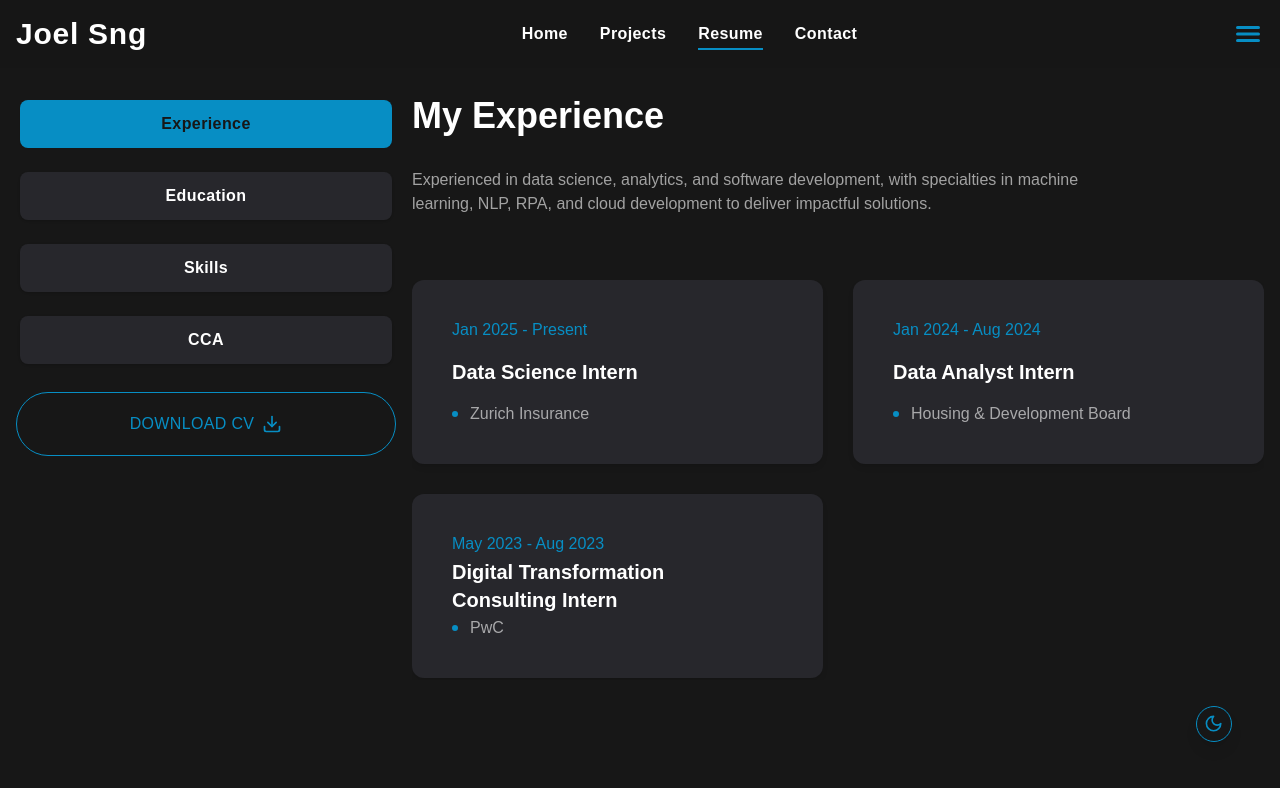
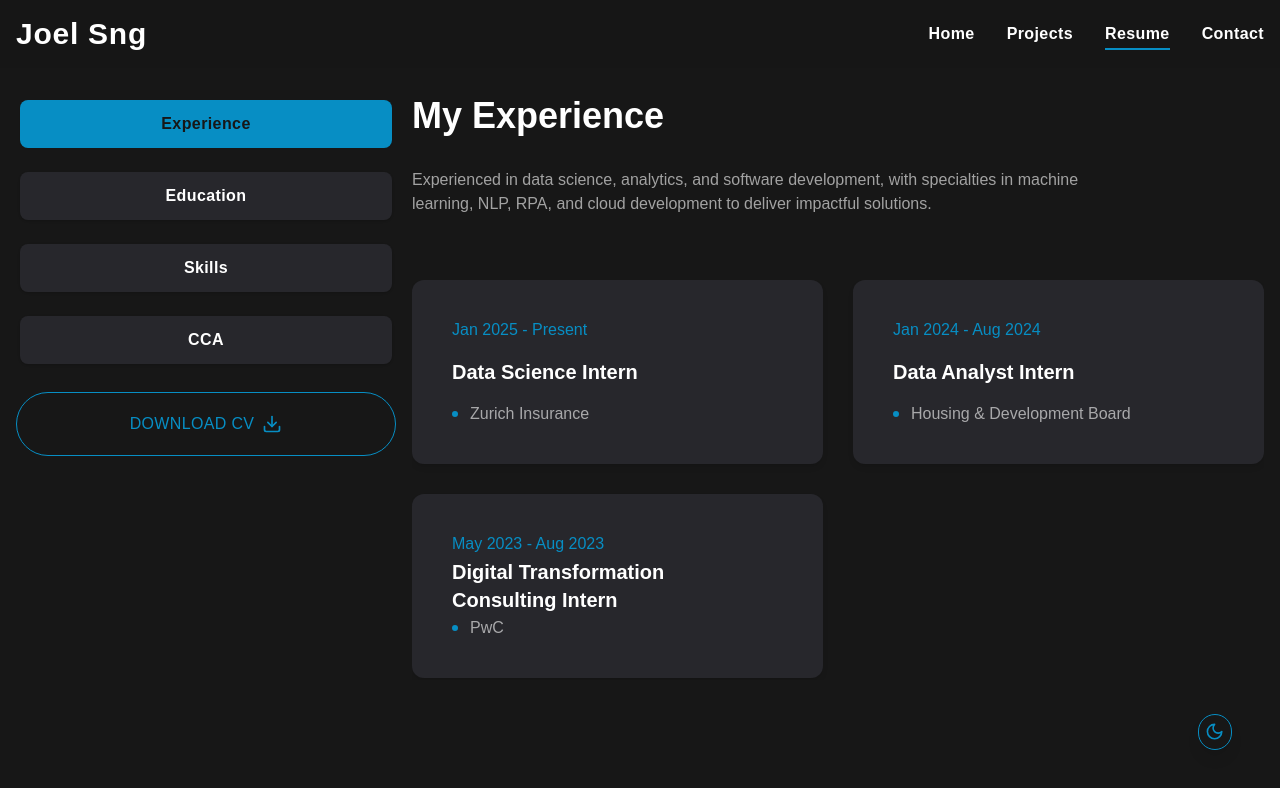
Before and after one commit to JoelSngZhenWei/portfolio_joel, a Next.js app in the folder portfolio_joel_1/: page /resume in a window 1280 px wide. Shown: the top 788 px of the page. Built offline with nearby package versions, Linux system fonts and the light colour scheme.

Commit message:
changes to nav bar test

```diff
--- a/portfolio_joel_1/components/MobileNav2.tsx
+++ b/portfolio_joel_1/components/MobileNav2.tsx
@@ -33,20 +33,20 @@ const MobileNav2 = () => {
     return (
         <Drawer open={isOpen} onOpenChange={setIsOpen}>
             <DrawerTrigger className="flex justify-center items-center">
-                <IoMenu className="text-[32px] text-accent" />
+                <IoMenu className="text-[28px] text-accent" />
             </DrawerTrigger>
-            <DrawerContent>
+            <DrawerContent className="mx-3">
                 <DrawerHeader>
                     <DrawerTitle>
                         <Link href="/" onClick={() => setIsOpen(false)}>
-                            <h1 className="text- font-semibold tracking-wide hover:text-accent transition-all duration-300">
+                            <h1 className="text-lg font-bold tracking-wide hover:text-accent transition-all duration-300">
                                 Joel Sng
                             </h1>
                         </Link>
                     </DrawerTitle>
                     <DrawerDescription></DrawerDescription>
                     {/* Navigation */}
-                    <nav className="flex flex-col justify-center items-center gap-8">
+                    <nav className="flex flex-col justify-start items-start gap-4">
                         {links.map((link, index) => {
                             const isActive =
                                 link.path === "/"
@@ -57,7 +57,7 @@ const MobileNav2 = () => {
                                 <Link
                                     href={link.path}
                                     key={index}
-                                    className={`${isActive ? "text-accent border-b-2 border-accent" : ""
+                                    className={`${isActive ? "text-accent border-b border-accent" : ""
                                         } capitalize hover:text-accent transition-all duration-300 font-medium tracking-wide`}
                                     onClick={() => setIsOpen(false)}
                                 >
--- a/portfolio_joel_1/components/ThemeButton.tsx
+++ b/portfolio_joel_1/components/ThemeButton.tsx
@@ -22,9 +22,8 @@ export function ThemeToggleButton() {
 
   return (
     <Button
-      variant="outline"
-      size="icon"
-      className="rounded-full shadow-lg overflow-hidden "
+      variant="themechange"
+      className="lg:shadow-lg overflow-hidden "
       onClick={toggleTheme}
       aria-label="Toggle theme"
     >
--- a/portfolio_joel_1/components/header.tsx
+++ b/portfolio_joel_1/components/header.tsx
@@ -3,14 +3,18 @@
 import * as React from "react"
 import Link from "next/link"
 import { Nav } from "./nav"
-import MobileNav from "./MobileNav"
 import MobileNav2 from "./MobileNav2"
+import { ThemeToggleButton } from "./ThemeButton";
 
 export function Header() {
   return (
     <header className="sticky top-0 z-50 bg-primary/80 backdrop-blur-sm">
       <div className="py-2 lg:py-4 px-4">
         <div className="container mx-auto flex justify-between items-center">
+          <div className="lg:hidden">
+            <MobileNav2 />
+          </div>
+
           {/* Logo */}
           <Link href="/" className="transition-all duration-300 hover:text-accent text-primary-foreground">
             <h1 className="text-xl lg:text-3xl font-semibold tracking-wide">Joel Sng</h1>
@@ -22,13 +26,16 @@ export function Header() {
           </div>
 
           {/* mobile nav */}
-          <div className="lg:hidden">
+          {/* <div className="lg:hidden">
             <MobileNav />
+          </div> */}
+
+          {/* Theme Toggle Button */}
+          <div className="justify-center lg:hidden">
+            <ThemeToggleButton />
           </div>
 
-          <div>
-            <MobileNav2 />
-          </div>
+
         </div>
       </div>
     </header>
--- a/portfolio_joel_1/components/ui/button.tsx
+++ b/portfolio_joel_1/components/ui/button.tsx
@@ -13,6 +13,8 @@ const buttonVariants = cva(
           "bg-accent text-primary hover:bg-accent/80",
         outline:
           "border border-accent text-accent bg-transparent hover:bg-accent hover:text-primary focus-visible:ring-2 focus-visible:ring-accent/50",
+        themechange:
+          "lg:border lg:border-accent text-accent bg-transparent hover:bg-secondary hover:text-accent focus-visible:ring-2 focus-visible:ring-accent/50 rounded-md lg:rounded-full",
       },
       size: {
         default: "h-9 px-4 py-2",
@@ -30,7 +32,7 @@ const buttonVariants = cva(
 
 export interface ButtonProps
   extends React.ButtonHTMLAttributes<HTMLButtonElement>,
-    VariantProps<typeof buttonVariants> {
+  VariantProps<typeof buttonVariants> {
   asChild?: boolean
 }
 
--- a/portfolio_joel_1/components/ui/drawer.tsx
+++ b/portfolio_joel_1/components/ui/drawer.tsx
@@ -43,12 +43,12 @@ const DrawerContent = React.forwardRef<
     <DrawerPrimitive.Content
       ref={ref}
       className={cn(
-        "fixed inset-x-0 bottom-0 z-50 mt-24 flex h-auto flex-col rounded-t-[10px] border bg-primary",
+        "fixed inset-x-0 bottom-0 z-50 mt-24 flex  flex-col rounded-t-[10px] border border-secondary bg-primary",
         className
       )}
       {...props}
     >
-      <div className="mx-auto mt-4 h-2 w-[100px] rounded-full bg-muted" />
+      <div className="mx-auto mt-4 h-2 w-[100px] rounded-full bg-secondary" />
       {children}
     </DrawerPrimitive.Content>
   </DrawerPortal>
```
